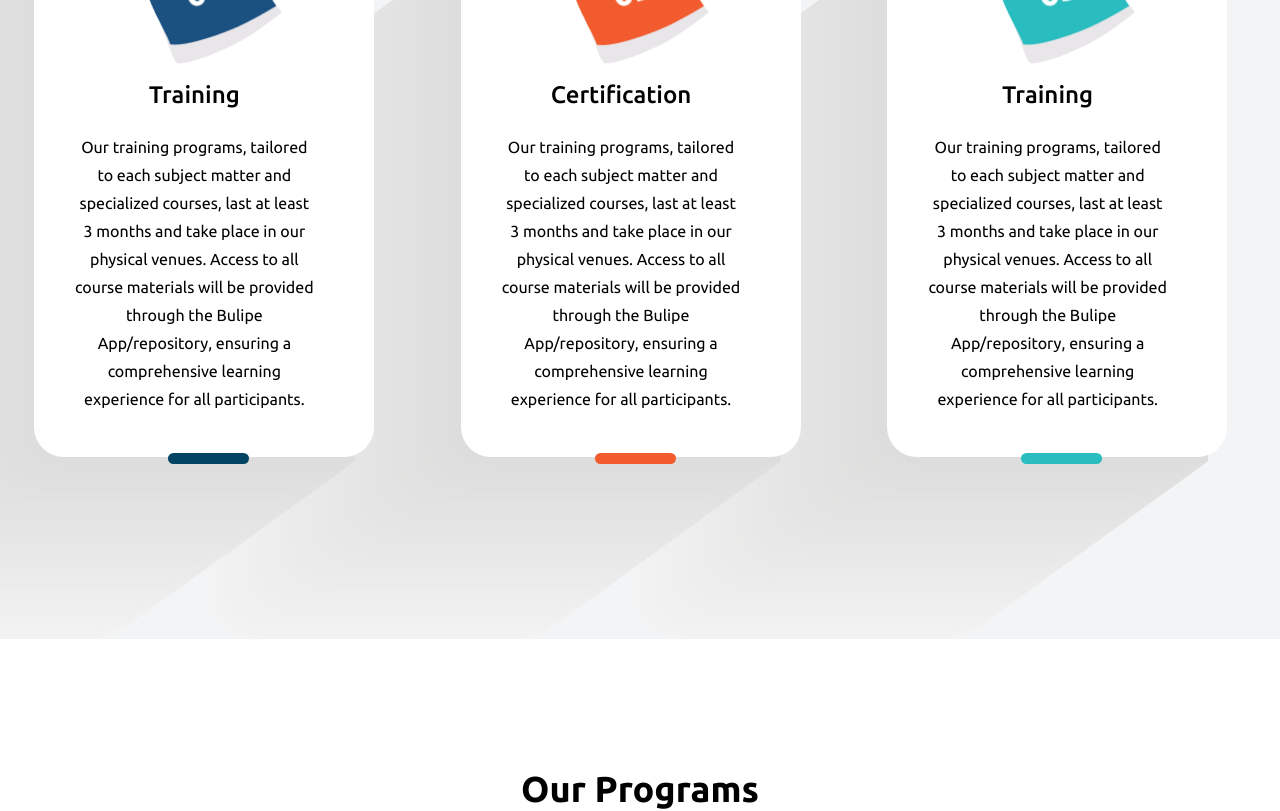
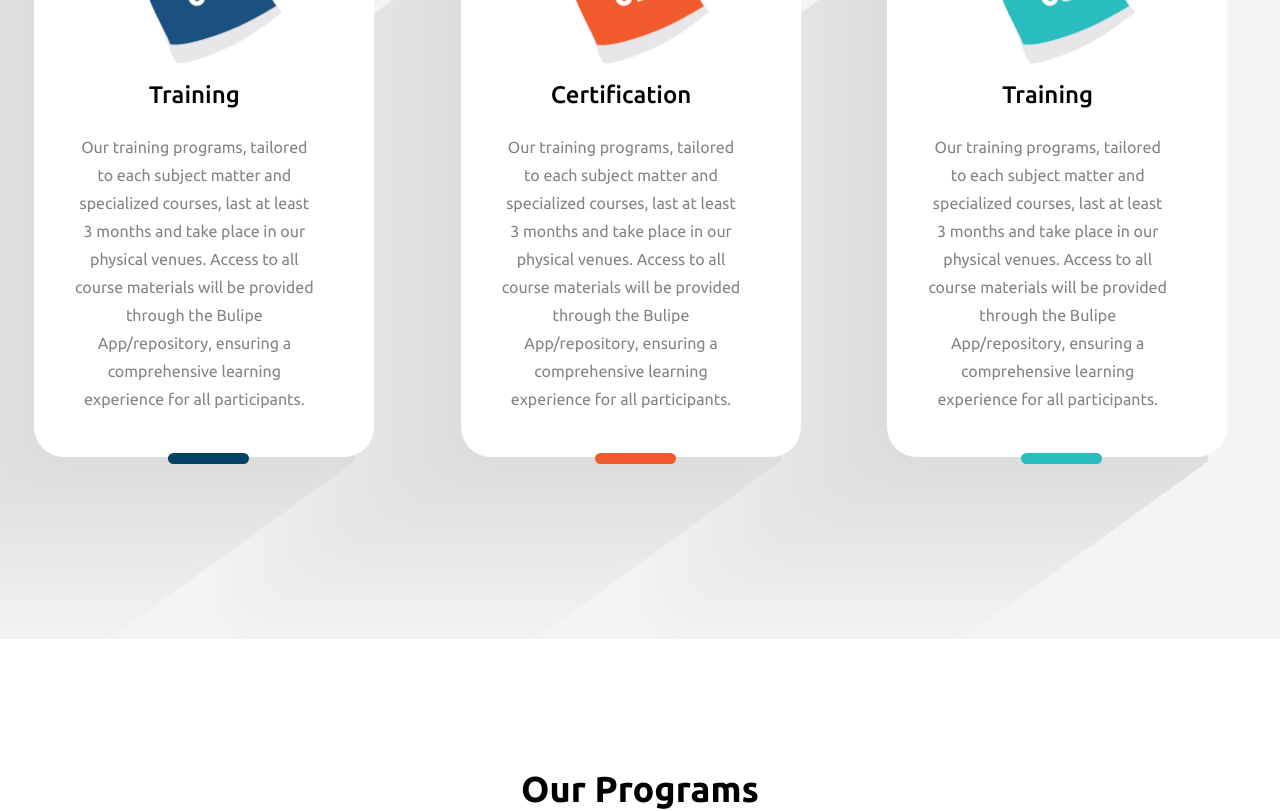
Before and after one commit to shakib97itis/edtech-platform, a React (Vite) app: page / in a window 1280 px wide. Shown: the part 2480-3291 px from the top of the page. Built offline with nearby package versions, Linux system fonts and the light colour scheme.

Commit message:
Refactor LatestNews section: update padding classes for improved spacing and layout consistency Update index.css: add new color variables for enhanced theming options

```diff
--- a/src/components/sections/latestNews/LatestNews.jsx
+++ b/src/components/sections/latestNews/LatestNews.jsx
@@ -6,7 +6,7 @@
 
 const LatestNews = () => {
   return (
-    <section className="py-[60px] md:py-[130px]">
+    <section className="pt-[60px] md:pt-[130px]">
       <div className="container mx-auto px-[16px] md:px-[40px]">
         <div className="mb-[50px]">
           <HeadingSecondaryLeft>Latest News</HeadingSecondaryLeft>
--- a/src/index.css
+++ b/src/index.css
@@ -7,8 +7,10 @@
   --color-primary-200: #2fb8e9;
   --color-primary-300: #36bbe4;
   --color-primary-400: #0786c0;
+  --color-primary-500: #014365;
   --color-primary-700: #014463;
   --color-primary-800: #004464;
+
 
   --color-secondary-200: #b0c5cf;
   --color-secondary-300: #a6e2e2;
@@ -22,8 +24,10 @@
   --color-neutral-100: #e5e7eb;
   --color-neutral-200: #cccccc;
   --color-neutral-300: #c1c1c1;
+  --color-neutral-350: #dedede;
   --color-neutral-500: #6b7280;
   --color-neutral-600: #4b5563;
+  --color-neutral-650: #848484;
   --color-neutral-700: #374151;
   --color-neutral-800: #242424;
   --color-neutral-900: #111827;
```
